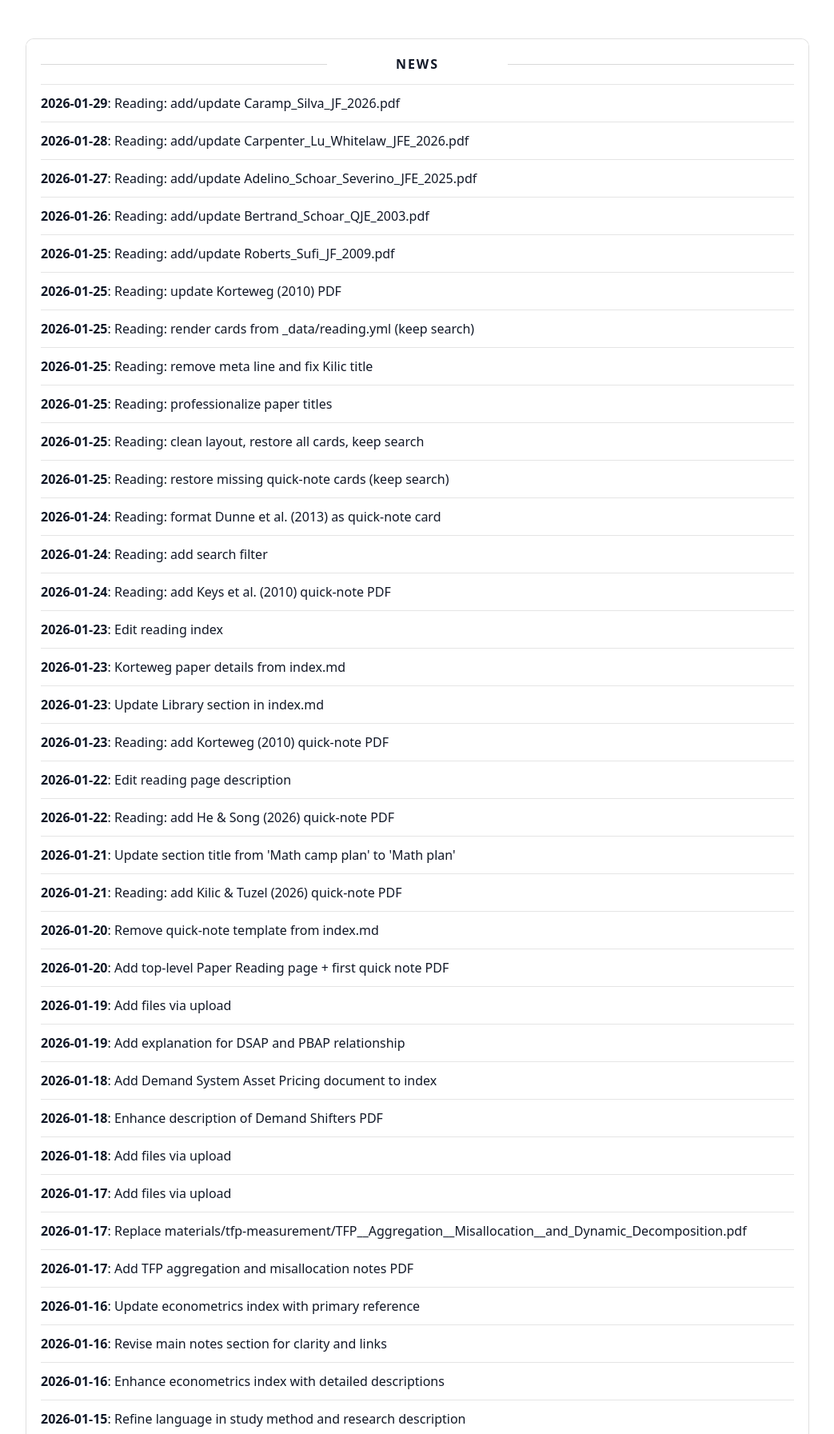
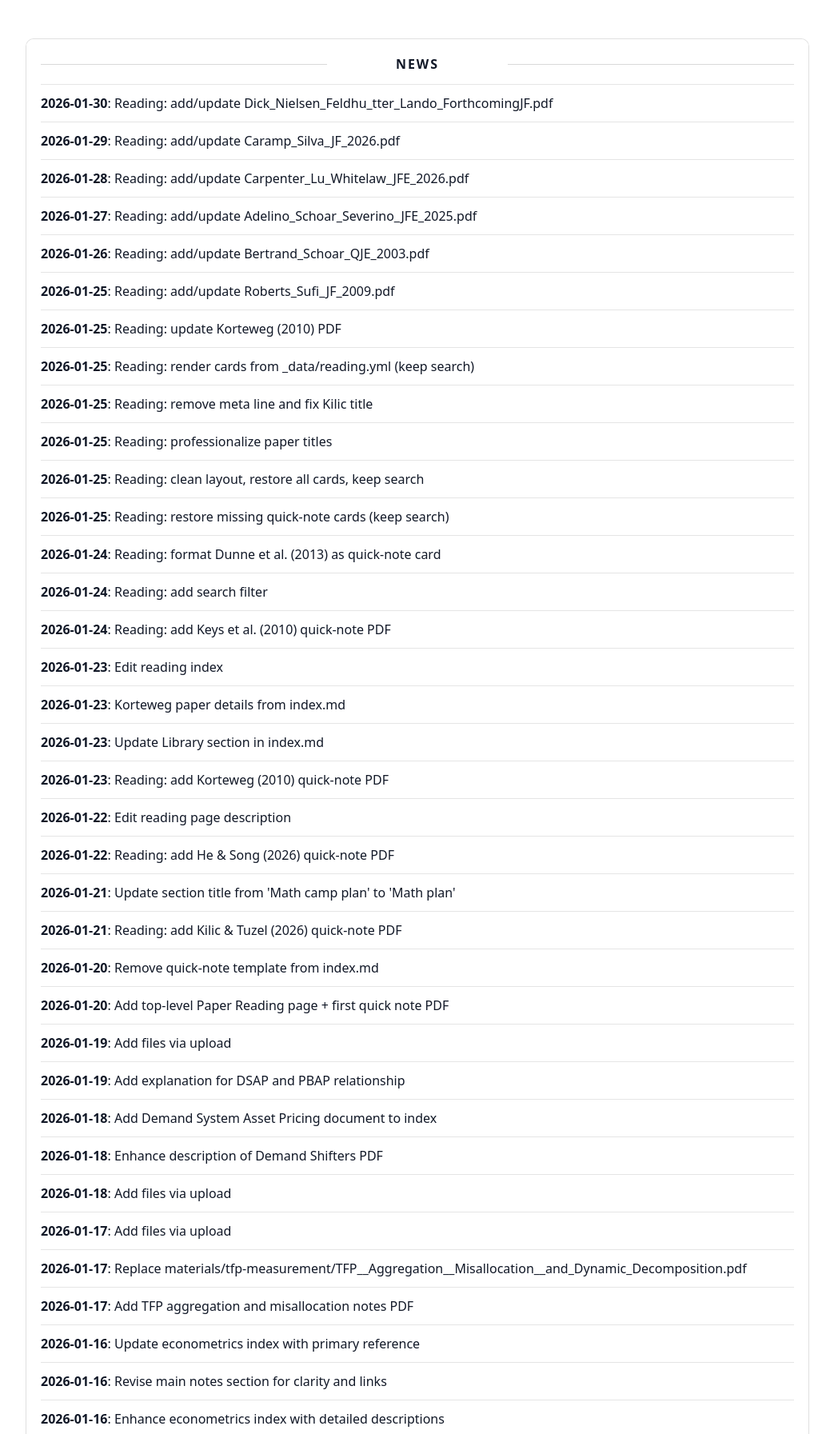
Before and after one commit to yaxinzn/study-archive, a Jekyll site: the page built from updates/index.md, in a window 1280 px wide, cut to the strip 476-2269 px from the top of the page. Shown: the whole strip at 80% size, without its empty margins (118-1161 px from the left). Built offline with Jekyll 4.4.1, drawn with Linux system fonts in a browser that asks for light colours; some of the changed text lies outside the part shown.

Commit message:
chore: update NEWS feed

```diff
--- a/_data/news.yml
+++ b/_data/news.yml
@@ -1,4 +1,7 @@
 # Auto-generated update history (sorted newest -> oldest). Do not edit manually.
+- ts: "1769767024"
+  date: "2026-01-30"
+  title: "Reading: add/update Dick_Nielsen_Feldhu_tter_Lando_ForthcomingJF.pdf"
 - ts: "1769684582"
   date: "2026-01-29"
   title: "Reading: add/update Caramp_Silva_JF_2026.pdf"
```
